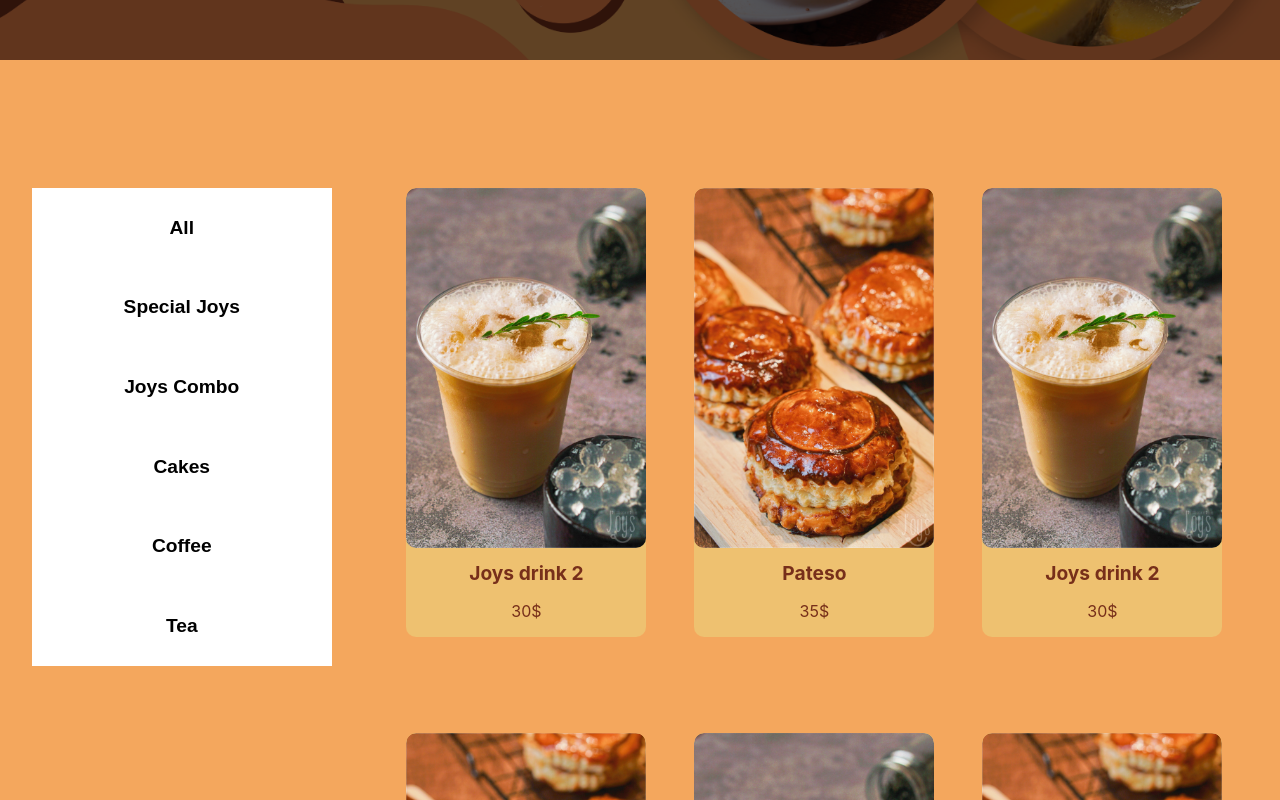
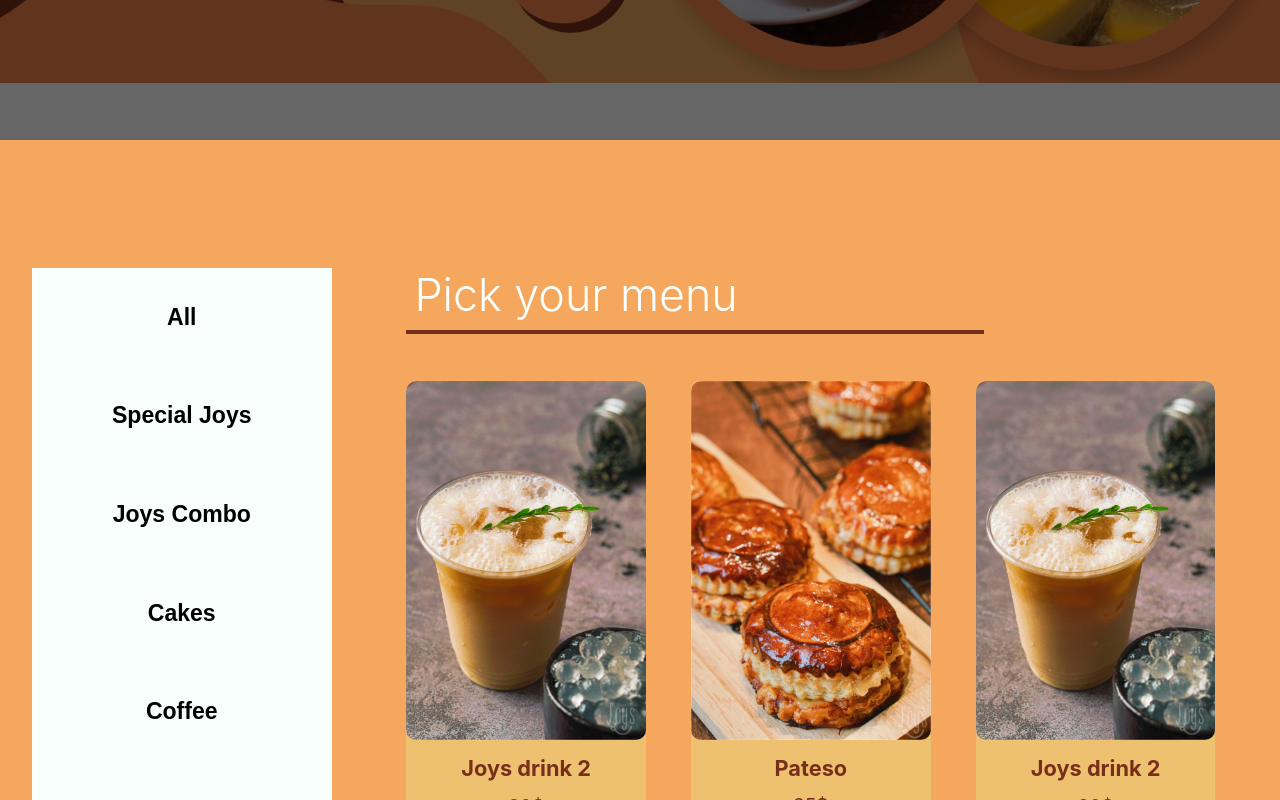
Before and after one commit to nvhnam/Joys-nextjs-1, a Next.js app: page /menu in a window 1280 px wide. Shown: the part 340-1140 px from the top of the page. Built offline with nearby package versions, Linux system fonts and the light colour scheme; a web font is replaced by a local one.

Commit message:
Update JoysMenu

```diff
--- a/components/About/AboutElement.js
+++ b/components/About/AboutElement.js
@@ -9,6 +9,10 @@ export const BannerContainer = styled.div`
   height: 50vh;
   overflow: hidden;
 
+  @media screen and (min-width: 1025px) {
+    height: 60vmin;
+  }
+
   @media screen and (max-width: 1024px) {
     height: 100%;
   }
@@ -19,7 +23,7 @@ export const PageBannerTitle = styled.h1`
   top: 0;
   left: 0;
   position: absolute;
-  font-size: 4rem;
+  font-size: 3vmax;
   color: #f8fffc;
   padding-top: 4rem;
   width: 100%;
@@ -27,6 +31,11 @@ export const PageBannerTitle = styled.h1`
   z-index: 4;
   text-align: center;
   letter-spacing: 0.5rem;
+
+  @media screen and (min-width: 1025px) {
+    font-size: 13vmin;
+    padding-top: 12vmin;
+  }
 
   @media screen and (max-width: 1024px) {
     font-size: 3.5rem;
--- a/components/Home/HomeElement.js
+++ b/components/Home/HomeElement.js
@@ -94,7 +94,7 @@ export const HomeCol12Wrapper = styled.div`
 
 export const HomeCol12Text1 = styled.h1`
   font-size: 1rem;
-  color: white;
+  color: #f8fffc;
   font-style: italic;
 
   @media screen and (min-width: 1025px) {
@@ -104,7 +104,7 @@ export const HomeCol12Text1 = styled.h1`
 
 export const HomeCol12Text2 = styled.h1`
   font-size: 1.3rem;
-  color: white;
+  color: #f8fffc;
 
   @media screen and (min-width: 1025px) {
     font-size: 2.3vmax;
@@ -113,7 +113,7 @@ export const HomeCol12Text2 = styled.h1`
 
 export const HomeCol12Para = styled.p`
   font-size: 0.7rem;
-  color: white;
+  color: #f8fffc;
   margin-bottom: 2rem;
 
   @media screen and (min-width: 1025px) {
--- a/components/Menu/MenuData.js
+++ b/components/Menu/MenuData.js
@@ -10,7 +10,9 @@ const MenuFull = [
     price: "30$",
     alt: "Joys drink",
     descr: "",
-    label: "Coffee",
+    kind: "Coffee",
+    name: "flavours",
+    value: "Coffee",
   },
   {
     id: 2,
@@ -19,7 +21,9 @@ const MenuFull = [
     price: "35$",
     alt: "Joys pateso pie",
     descr: "",
-    label: "Cakes",
+    kind: "Cakes",
+    value: "Cakes",
+    name: "flavours",
   },
   {
     id: 3,
@@ -28,7 +32,9 @@ const MenuFull = [
     price: "30$",
     alt: "Joys drink",
     descr: "",
-    label: "Coffee",
+    kind: "Coffee",
+    value: "Coffee",
+    name: "flavours",
   },
   {
     id: 4,
@@ -37,7 +43,9 @@ const MenuFull = [
     price: "35$",
     alt: "Joys pateso pie",
     descr: "",
-    label: "Cakes",
+    kind: "Cakes",
+    value: "Cakes",
+    name: "flavours",
   },
   {
     id: 5,
@@ -46,7 +54,9 @@ const MenuFull = [
     price: "30$",
     alt: "Joys drink",
     descr: "",
-    label: "Coffee",
+    kind: "Coffee",
+    value: "Coffee",
+    name: "flavours",
   },
   {
     id: 6,
@@ -55,7 +65,9 @@ const MenuFull = [
     price: "35$",
     alt: "Joys pateso pie",
     descr: "",
-    label: "Cakes",
+    kind: "Cakes",
+    value: "Cakes",
+    name: "flavours",
   },
   {
     id: 7,
@@ -64,7 +76,9 @@ const MenuFull = [
     price: "40$",
     alt: "Joys Combo",
     descr: "Drink + Cake",
-    label: "Joys Combo",
+    kind: "Joys Combo",
+    value: "Joys Combo",
+    name: "flavours",
   },
   {
     id: 8,
@@ -73,7 +87,9 @@ const MenuFull = [
     price: "40$",
     alt: "Special Joys",
     descr: "Drink + Cake 2",
-    label: "Special Joys",
+    kind: "Special Joys",
+    value: "Special Joys",
+    name: "flavours",
   },
   {
     id: 9,
@@ -82,7 +98,9 @@ const MenuFull = [
     price: "30$",
     alt: "Joys Tea",
     descr: "",
-    label: "Tea",
+    kind: "Tea",
+    name: "flavours",
+    value: "Tea",
   },
 ];
 
--- a/components/Menu/MenuElement.js
+++ b/components/Menu/MenuElement.js
@@ -16,6 +16,15 @@ export const MenuWrapper = styled.div`
   margin-top: 5rem;
   margin-bottom: 6rem;
   padding: 1rem 1rem;
+
+  @media screen and (max-width: 1024px) {
+    margin-top: 0rem;
+    margin-bottom: 4rem;
+  }
+
+  @media screen and (max-width: 767px) {
+    margin-top: 2rem;
+  }
 `;
 
 export const MenuRow = styled.div`
@@ -32,25 +41,85 @@ export const MenuCol1 = styled.div`
   display: flex;
   width: 30%;
   height: 100%;
+  position: relative;
 
   @media screen and (max-width: 767px) {
+    width: 100%;
+    margin-bottom: -1rem;
+  }
+
+  /* @media screen and (max-width: 767px) {
     display: none;
-  }
+  } */
 `;
 
 export const MenuCol1Wrapper = styled.div`
   width: 100%;
   height: 100%;
   padding-top: 2rem;
+
+  @media screen and (max-width: 767px) {
+    padding-top: 0;
+    user-select: none;
+  }
+
+  @media screen and (min-height: 1024px) {
+    padding-top: 17vmin;
+  }
+`;
+
+export const MenuColTitle = styled.div`
+  display: none;
+
+  @media screen and (max-width: 767px) {
+    display: flex;
+    align-items: center;
+    justify-content: space-between;
+    width: 90%;
+    text-align: center;
+    text-decoration: none;
+    padding: 1rem;
+    font-size: 1rem;
+    background: white;
+    border: none;
+    font-weight: bold;
+    margin-left: 1rem;
+    color: black;
+    transition: all 0.2s ease-in-out;
+    top: 0;
+    left: auto;
+    box-shadow: 3px 3px 10px 6px rgba(0, 0, 0, 0.06);
+  }
+`;
+
+export const MenuDropWrapper = styled.div`
+  width: 100%;
+  height: 100%;
+
+  @media screen and (max-width: 767px) {
+    position: absolute;
+    transition: all 0.2 ease-in-out;
+    top: 110%;
+    left: 0;
+    z-index: 9;
+    box-shadow: 3px 3px 10px 6px rgba(0, 0, 0, 0.06);
+    display: ${({ open }) => (open ? "flex" : "none")};
+    flex-direction: column;
+    height: 385%;
+    margin-left: 1rem;
+    width: 90%;
+    overflow-y: scroll;
+    background-color: white;
+  }
 `;
 
 export const MenuCol1Title = styled.button`
   cursor: pointer;
   width: 80%;
   text-decoration: none;
-  padding: 1.8rem;
-  font-size: 1.2rem;
-  background: white;
+  padding: 2.8vmax;
+  font-size: 1.8vmax;
+  background: #f8fffc;
   border: none;
   font-weight: bold;
   margin-left: 1rem;
@@ -59,7 +128,7 @@ export const MenuCol1Title = styled.button`
 
   &:hover {
     transition: all 0.2s ease-in-out;
-    color: white;
+    color: #f8fffc;
     background-color: black;
   }
 
@@ -68,6 +137,29 @@ export const MenuCol1Title = styled.button`
     color: white;
     background-color: black;
   }
+
+  @media screen and (max-width: 767px) {
+    top: 0;
+    left: auto;
+    width: 90%;
+    height: 100%;
+    padding: 1.2rem;
+    text-align: left;
+    outline: none;
+    font-size: 1rem;
+  }
+
+  @media screen and (min-height: 1024px) {
+    font-size: 2.5vmin;
+    padding: 3.7vmin;
+  }
+`;
+
+export const MenuCol2Row = styled.div`
+  display: flex;
+  flex-direction: column;
+  width: auto;
+  height: 100%;
 `;
 
 export const MenuCol2 = styled.div`
@@ -77,13 +169,14 @@ export const MenuCol2 = styled.div`
   flex-direction: column; */
   display: grid;
   grid-template-columns: repeat(3, 3fr);
-  grid-gap: 2rem;
-  margin-top: -2rem;
+  grid-gap: 2.3vmax;
+  margin-top: 1rem;
+  z-index: 2;
 
   @media screen and (max-width: 767px) {
     grid-template-columns: repeat(2, 1fr);
     grid-gap: 0rem;
-    margin-top: 0;
+    margin-top: 2rem;
   }
 `;
 
@@ -92,65 +185,100 @@ export const MenuCol2Wrapper = styled.div`
   height: 100%;
   margin-left: 1rem;
 
+  @media screen and (max-width: 940px) {
+    margin-left: 2vw;
+  }
+
   @media screen and (max-width: 767px) {
     margin-top: 4rem;
+    margin-left: 4.6vw;
   }
 `;
 
-export const MenuCol2Drop = styled.select`
-  display: none;
+// export const MenuCol2Drop = styled.div`
+//   display: none;
+
+//   @media screen and (max-width: 767px) {
+//     width: 50%;
+//     height: auto;
+//     display: block;
+//     text-align: center;
+//     border-radius: 10px;
+//     font-weight: bold;
+//     font-size: 1.2rem;
+//     padding: 0.2rem;
+//     margin-top: -3rem;
+//     margin-right: auto;
+//     margin-left: auto;
+//     color: black;
+//     background: white;
+//     position: relative;
+//     transition: all 0.2s ease;
+//     top: 0;
+//     left: 0;
+//   }
+// `;
+
+// export const MenuCol2Option = styled.option`
+//   display: none;
+
+//   @media screen and (max-width: 767px) {
+//     display: block;
+//     height: 100%;
+//     width: auto;
+//     font-size: 1.2rem;
+//     margin-left: auto;
+//     margin-right: auto;
+//     color: black;
+//     background: white;
+//     position: absolute;
+//     cursor: pointer;
+//     text-align: center;
+//     transition: all 0.2s ease;
+//     top: 0;
+//     left: 0;
+//   }
+// `;
+
+export const MenuCol2Title = styled.div`
+  font-size: 4vmax;
+  font-weight: 340;
+  z-index: 3;
+  width: 100%;
+  height: auto;
+  margin-left: 1.5rem;
+  font-size: 2.8rem;
+  color: #f8fffc;
+  margin-bottom: 2rem;
+  margin-top: 2rem;
+
+  @media screen and (max-width: 940px) {
+    font-size: 3.5vmax;
+  }
 
   @media screen and (max-width: 767px) {
-    width: 90%;
-    height: auto;
-    display: block;
-    text-align: center;
-    border-radius: 10px;
-    font-weight: bold;
-    font-size: 1.2rem;
-    padding: 0.2rem;
-    margin-top: -3rem;
-    margin-right: auto;
-    margin-left: auto;
-    color: black;
-    background: white;
-    position: relative;
-    transition: all 0.2s ease;
-    top: 0;
-    left: 0;
+    display: none;
+  }
+
+  @media screen and (min-height: 1024px) {
+    font-size: 4.8vmin;
   }
 `;
 
-export const MenuCol2Option = styled.option`
-  display: none;
+export const MenuCol2Underline = styled.div`
+  display: block;
+  width: 100%;
+  height: 100%;
+  margin-left: 1rem;
+  margin-bottom: -2.3rem;
 
   @media screen and (max-width: 767px) {
-    display: block;
-    height: 100%;
-    width: auto;
-    font-size: 1.2rem;
-    margin-left: auto;
-    margin-right: auto;
-    color: black;
-    background: white;
-    position: absolute;
-    cursor: pointer;
-    text-align: center;
-    transition: all 0.2s ease;
-    top: 0;
-    left: 0;
+    display: none;
   }
-`;
 
-export const MenuCol2Title = styled.h1`
-  font-size: 2rem;
-  font-weight: bold;
-  margin-bottom: 2rem;
-  display: block;
-  text-align: left;
-  /* color: #772f1a; */
-  color: black;
-  overflow: hidden;
+  @media screen and (min-height: 1024px) {
+    margin-bottom: -3.7vmin;
+  }
 `;
 
 export const MenuCol2ListContainer = styled.div`
@@ -160,14 +288,27 @@ export const MenuCol2ListContainer = styled.div`
 
 export const MenuCol2ListWrapper = styled.div`
   background: #eec170;
-  width: 15rem;
+  width: 18.7vmax;
   border-radius: 10px;
   overflow: hidden;
-  margin-top: 4rem;
+  margin-top: 3rem;
+
+  @media screen and (max-width: 1024px) {
+    width: 19vmax;
+  }
+
+  @media screen and (max-width: 940px) {
+    width: 18vmax;
+    margin-top: 2rem;
+  }
 
   @media screen and (max-width: 767px) {
-    width: 9rem;
+    width: 17vmax;
     margin-top: 0;
+  }
+
+  @media screen and (min-height: 1024px) {
+    width: 18vmin;
   }
 `;
 
@@ -178,18 +319,23 @@ export const MenuCol2ListImg = styled.div`
 `;
 
 export const MenuCol2ListTitle = styled.h1`
-  font-size: 1.2rem;
+  font-size: 1.7vmax;
   color: #772f1a;
   text-align: center;
 `;
 
 export const MenuCol2ListDescr = styled.p`
-  font-size: 0.8rem;
+  font-size: 1.2vmax;
+  text-align: center;
+  margin: -0.5vmax auto;
+`;
+
+export const MenuCol2ListPrice = styled.p`
+  font-size: 1.5vmax;
+  color: #772f1a;
   text-align: center;
 `;
 
-export const MenuCol2ListPrice = styled.p`
-  font-size: 1rem;
-  color: #772f1a;
-  text-align: center;
+export const MenuCol2ListValue = styled.div`
+  display: none;
 `;
--- a/pages/menu.js
+++ b/pages/menu.js
@@ -1,24 +1,26 @@
 import Head from "next/head";
-import { useEffect, useRef, useState } from "react";
+import { useState } from "react";
 import {
   BannerContainer,
   PageBannerTitle,
 } from "../components/About/AboutElement";
 import PageBanner from "../components/PageBanner/PageBanner";
 import PageLayout from "../components/PageBanner/PageLayout";
-// import { BsChevronDown } from "react-icons/bs";
+import { BsChevronDown } from "react-icons/bs";
 import {
   MenuContainer,
   MenuWrapper,
   MenuRow,
   MenuCol1,
   MenuCol1Wrapper,
+  MenuColTitle,
+  MenuDropWrapper,
   MenuCol1Title,
+  MenuCol2Row,
   MenuCol2,
   MenuCol2Wrapper,
-  MenuCol2Drop,
-  MenuCol2Option,
   MenuCol2Title,
+  MenuCol2Underline,
   MenuCol2ListContainer,
   MenuCol2ListWrapper,
   MenuCol2ListImg,
@@ -26,52 +28,25 @@ import {
   MenuCol2ListDescr,
   MenuCol2ListPrice,
 } from "../components/Menu/MenuElement";
-import {
-  Home2Title,
-  Home2Underline1,
-  Home2ButtonWrapper,
-  Home2Buttons,
-  Home2Row,
-  Home2MenuContainer,
-  Home2MenuWrapper,
-  Home2MenuImg,
-  Home2MenuTitle,
-  Home2MenuPrice,
-} from "../components/Home/Home2/Home2Element";
+import { HomeCol2Underline } from "../components/Home/HomeElement";
 import MenuFull from "../components/Menu/MenuData";
 import Image from "next/image";
 
 export default function Menu() {
-  // const [data, setData] = useState(Categories);
-  // const filterResult = (catItem) => {
-  //   const result = Categories.filter((curData) => {
-  //     return curData.kind === catItem;
-  //   });
-  //   setData(result);
-  // };
+  const [open, setOpen] = useState(false);
+  const drop = () => {
+    setOpen(!open);
+  };
+
+  const [selected, setSelected] = useState("Pick your menu");
 
   const [item, setItem] = useState(MenuFull);
   const filterMenu = (menuItem) => {
     const menuResult = MenuFull.filter((curItem) => {
-      return curItem.label === menuItem;
+      return curItem.kind === menuItem;
     });
     setItem(menuResult);
   };
-
-  const [open, setOpen] = useState(false);
-  const IsOpen = () => {
-    setOpen(!open);
-  };
-
-  // const ref = useRef(null);
-  // useEffect(() => {
-  //   document.addEventListener("touchend", toggle);
-  //   return () => document.removeEventListener("touchend", toggle);
-  // }, []);
-
-  // function toggle(e) {
-  //   setOpen(e && e.target === ref.current);
-  // }
 
   return (
     <>
@@ -85,168 +60,87 @@ export default function Menu() {
         <PageBannerTitle>MENU</PageBannerTitle>
         <PageLayout />
       </BannerContainer>
-      {/* <MenuContainer>
-        <MenuWrapper></MenuWrapper>
-      </MenuContainer> */}
-      {/* <MenuContainer>
-        <MenuWrapper>
-          <MenuTitle>JOYS Combo</MenuTitle>
-          <Home2Underline1 />
-          <MenuComboWrapper>
-            <MenuRow>
-              <MenuCol1></MenuCol1>
-              <MenuCol2></MenuCol2>
-            </MenuRow>
-          </MenuComboWrapper>
-          <Home2Title>Discover our menu</Home2Title>
-          <Home2Underline1 />
-          <Home2ButtonWrapper>
-            <Home2Buttons onClick={() => setData(Categories)}>All</Home2Buttons>
-            <Home2Buttons onClick={() => filterResult("drink")}>
-              Drink
-            </Home2Buttons>
-            <Home2Buttons onClick={() => filterResult("cake")}>
-              Cake
-            </Home2Buttons>
-          </Home2ButtonWrapper>
-          <Home2Row>
-            {data.map((values) => {
-              const { id, image, title, price, alt } = values;
-              return (
-                <>
-                  <Home2MenuContainer key={id}>
-                    <Home2MenuWrapper>
-                      <Home2MenuImg>
-                        <Image
-                          src={image}
-                          alt={alt}
-                          className="Home2Img"
-                          layout="responsive"
-                        />
-                      </Home2MenuImg>
-                      <Home2MenuTitle>{title}</Home2MenuTitle>
-                      <Home2MenuPrice>{price}</Home2MenuPrice>
-                    </Home2MenuWrapper>
-                  </Home2MenuContainer>
-                </>
-              );
-            })}
-          </Home2Row>
-        </MenuWrapper>
-      </MenuContainer> */}
-
-      {/*  Ver 2  */}
-
       <MenuContainer>
         <MenuWrapper>
           <MenuRow>
             <MenuCol1>
               <MenuCol1Wrapper>
-                <MenuCol1Title onClick={() => setItem(MenuFull)}>
+                <MenuColTitle
+                  onClick={() => {
+                    drop();
+                  }}
+                >
+                  {selected}
+                  <BsChevronDown />
+                </MenuColTitle>
+                <MenuDropWrapper open={open}>
+                  <MenuCol1Title
+                    onClick={() => {
+                      setItem(MenuFull);
+                      setSelected("All");
+                      drop();
+                    }}
+                  >
                     All
                   </MenuCol1Title>
-                <MenuCol1Title onClick={() => filterMenu("Special Joys")}>
+                  <MenuCol1Title
+                    onClick={() => {
+                      filterMenu("Special Joys");
+                      setSelected("Special Joys");
+                      drop();
+                    }}
+                  >
                     Special Joys
                   </MenuCol1Title>
-                <MenuCol1Title onClick={() => filterMenu("Joys Combo")}>
+                  <MenuCol1Title
+                    onClick={() => {
+                      filterMenu("Joys Combo");
+                      setSelected("Joys Combo");
+                      drop();
+                    }}
+                  >
                     Joys Combo
                   </MenuCol1Title>
-                <MenuCol1Title onClick={() => filterMenu("Cakes")}>
+                  <MenuCol1Title
+                    onClick={() => {
+                      filterMenu("Cakes");
+                      setSelected("Cakes");
+                      drop();
+                    }}
+                  >
                     Cakes
                   </MenuCol1Title>
-                <MenuCol1Title onClick={() => filterMenu("Coffee")}>
+                  <MenuCol1Title
+                    onClick={() => {
+                      filterMenu("Coffee");
+                      setSelected("Coffee");
+                      drop();
+                    }}
+                  >
                     Coffee
                   </MenuCol1Title>
-                <MenuCol1Title onClick={() => filterMenu("Tea")}>
+                  <MenuCol1Title
+                    onClick={() => {
+                      filterMenu("Tea");
+                      setSelected("Tea");
+                      drop();
+                    }}
+                  >
                     Tea
                   </MenuCol1Title>
+                </MenuDropWrapper>
               </MenuCol1Wrapper>
             </MenuCol1>
-            <MenuCol2Drop
-              placeholder="Pick your menu..."
-              // onClick={() => setOpen((prev) => !prev)}
-              // onTouchEnd={() => setOpen((prev) => !prev)}
-            >
-              <MenuCol2Option
-                onClick={() => {
-                  setItem(MenuFull);
-                  setOpen = false;
-                }}
-                // onTouchEnd={() => {
-                //   setItem(MenuFull);
-                //   setOpen = false;
-                // }}
-              >
-                All
-              </MenuCol2Option>
-              <MenuCol2Option
-                onClick={() => {
-                  filterMenu("Special Joys");
-                  setOpen = false;
-                }}
-                // onTouchEnd={() => {
-                //   filterMenu("Special Joys");
-                //   setOpen = false;
-                // }}
-              >
-                Special Joys
-              </MenuCol2Option>
-              <MenuCol2Option
-                onClick={() => {
-                  filterMenu("Joys Combo");
-                  setOpen = false;
-                }}
-                // onTouchEnd={() => {
-                //   filterMenu("Joys Combo");
-                //   setOpen = false;
-                // }}
-              >
-                Joys Combo
-              </MenuCol2Option>
-              <MenuCol2Option
-                onClick={() => {
-                  filterMenu("Cakes");
-                  setOpen = false;
-                }}
-                // onTouchEnd={() => {
-                //   filterMenu("Cakes");
-                //   setOpen = false;
-                // }}
-                // value="Cakes"
-              >
-                Cakes
-              </MenuCol2Option>
-              <MenuCol2Option
-                onClick={() => {
-                  filterMenu("Coffee");
-                  setOpen = false;
-                }}
-                // onTouchEnd={() => {
-                //   filterMenu("Coffee");
-                //   setOpen = false;
-                // }}
-              >
-                Coffee
-              </MenuCol2Option>
-              <MenuCol2Option
-                onClick={() => {
-                  filterMenu("Tea");
-                  setOpen = false;
-                }}
-                // onTouchEnd={() => {
-                //   filterMenu("Tea");
-                //   setOpen = false;
-                // }}
-              >
-                Tea
-              </MenuCol2Option>
-            </MenuCol2Drop>
+            <MenuCol2Row>
+              <MenuCol2Title>{selected}</MenuCol2Title>
+              <MenuCol2Underline>
+                <HomeCol2Underline />
+              </MenuCol2Underline>
               <MenuCol2>
                 {item.map((values) => {
                   const { id, image, alt, title, price, descr } = values;
                   return (
                     <MenuCol2Wrapper key={id}>
-                    {/* <MenuCol2Title></MenuCol2Title> */}
                       <MenuCol2ListContainer>
                         <MenuCol2ListWrapper>
                           <MenuCol2ListImg>
@@ -266,6 +160,7 @@ export default function Menu() {
                   );
                 })}
               </MenuCol2>
+            </MenuCol2Row>
           </MenuRow>
         </MenuWrapper>
       </MenuContainer>
```
Lines whose indentation alone changed are shown as unchanged.
